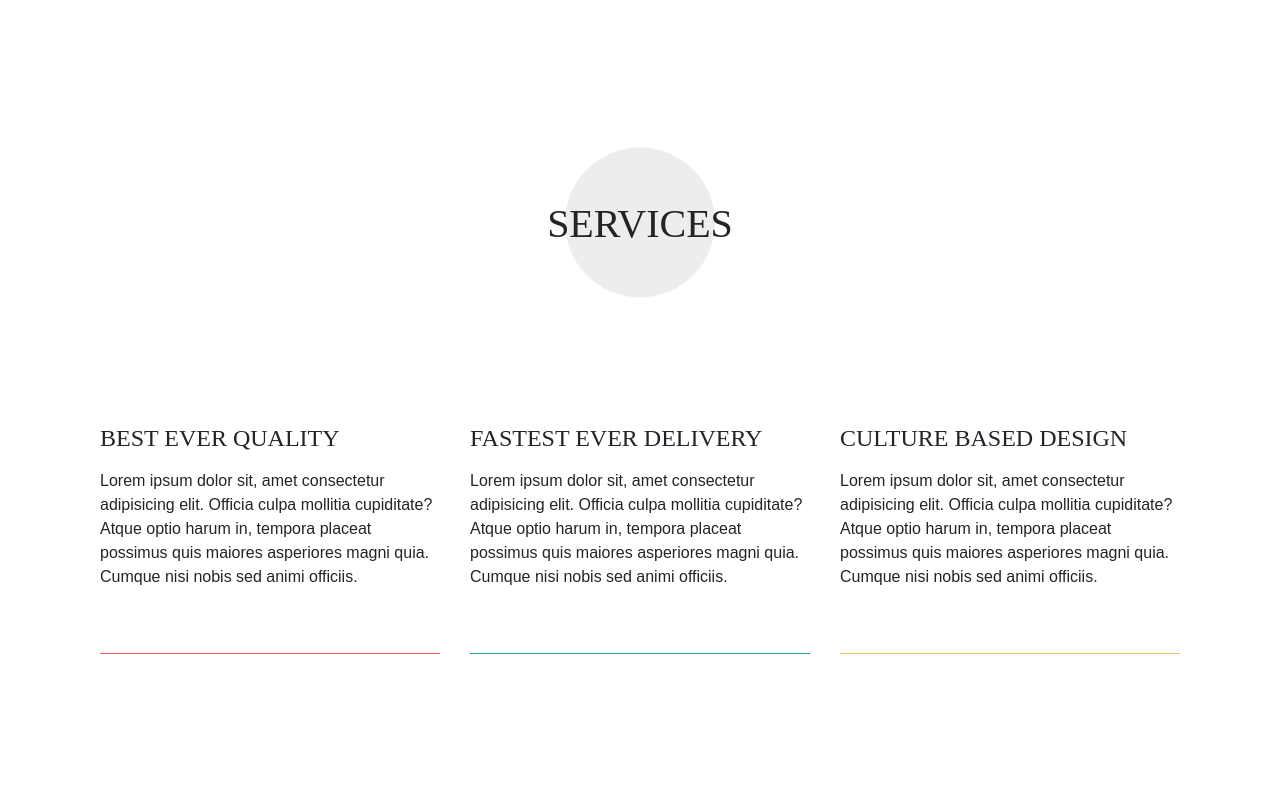
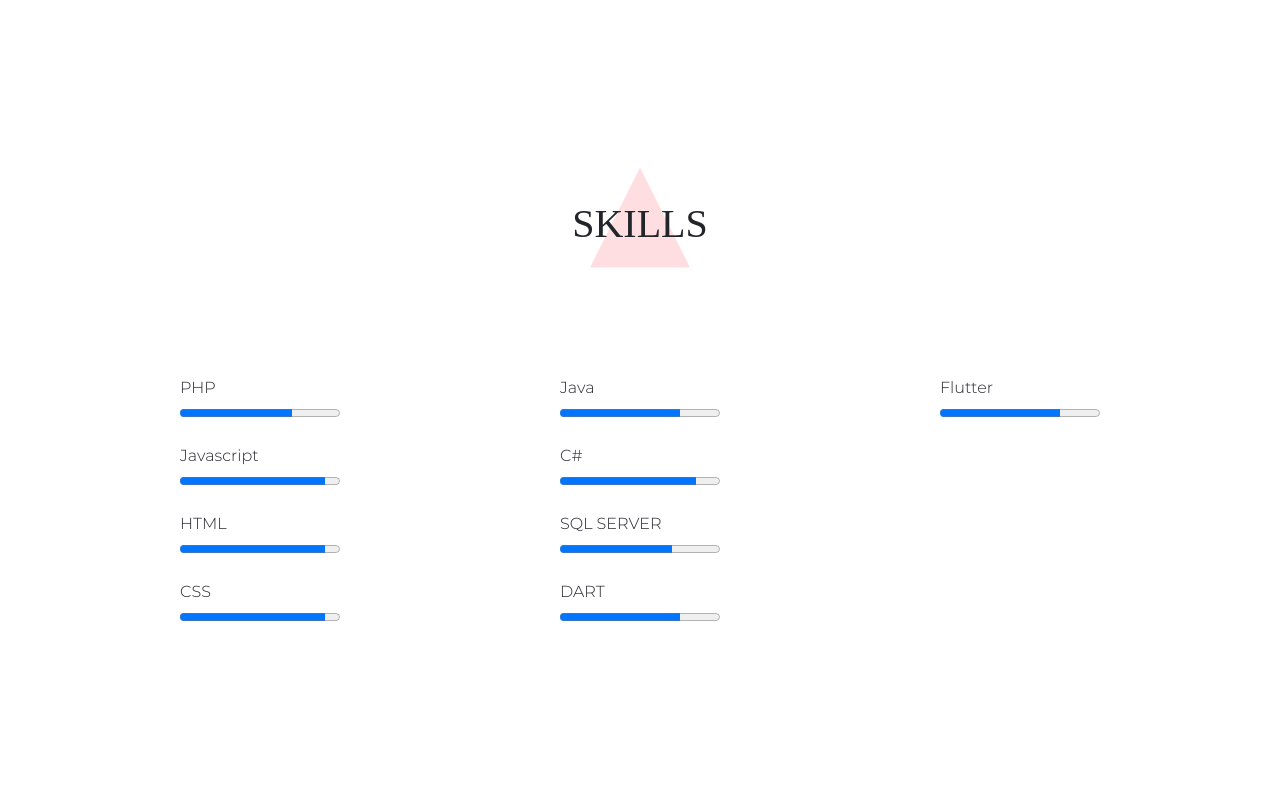
Before and after one commit to gobielJonathan/gobielJonathan.github.io, a Next.js app: page / in a window 1280 px wide. Shown: the part 680-1480 px from the top of the page. Built offline with nearby package versions, Linux system fonts and the light colour scheme; some icons are missing; a web font is replaced by a local one.

Commit message:
add skills

```diff
--- a/components/dot/index.jsx
+++ b/components/dot/index.jsx
@@ -3,7 +3,7 @@ import { useEffect, useState } from "react";
 import { isMediumDevice } from "../../utils/screen";
 import styles from "./index.module.css";
 
-const PAGES = ["intro", "service", "port", "work-process", "exp",'contact'];
+const PAGES = ["intro","skills", "service", "port", "work-process", "exp",'contact'];
 
 let active = 0;
 
@@ -12,8 +12,9 @@ export default function Dot() {
 
   useEffect(() => {
     const activePage = window.location.hash.slice(1)
+    const idx = PAGES.findIndex(d => d == activePage.toLowerCase())
     setActiveIdx(
-      PAGES.findIndex(d => d == activePage.toLowerCase())
+      idx < 0 ? 0 : idx
     )
     if(isMediumDevice()){
       window.onmousewheel = function (event) {
--- /dev/null
+++ b/components/skills/index.jsx
@@ -0,0 +1,71 @@
+import styles from "./index.module.css";
+import classnames from "classnames";
+
+export default function Skills() {
+  return (
+    <section className="section-content">
+      <div
+        className={styles['skills-header']}
+        id="skills"
+        style={{ paddingTop: "5rem" }}
+      >
+        <h1 className={classnames("font-bold", styles["skills-title"])}>
+          SKILLS
+        </h1>
+      </div>
+
+      <section
+        className={classnames("container")}
+        style={{ marginTop: "8rem" }}
+      >
+        <div className="row">
+          <div className="col-sm-12 col-md-4 d-flex flex-column align-items-center">
+            <div className={styles['skills']}>
+              <p className="mb-1 font-light">PHP</p>
+              <progress min="0" max="100" value="70" />
+            </div>
+
+            <div className={styles['skills']}>
+              <p className="mb-1 font-light">Javascript</p>
+              <progress min="0" max="100" value="91" />
+            </div>
+
+            <div className={styles['skills']}>
+              <p className="mb-1 font-light">HTML</p>
+              <progress min="0" max="100" value="91" />
+            </div>
+
+            <div className={styles['skills']}>
+              <p className="mb-1 font-light">CSS</p>
+              <progress min="0" max="100" value="91" />
+            </div>
+          </div>
+          <div className="col-sm-12 col-md-4 d-flex flex-column align-items-center">
+            <div className={styles['skills']}>
+              <p className="mb-1 font-light">Java</p>
+              <progress min="0" max="100" value="75" />
+            </div>
+            <div className={styles['skills']}>
+              <p className="mb-1 font-light">C#</p>
+              <progress min="0" max="100" value="85" />
+            </div>
+            <div className={styles['skills']}>
+              <p className="mb-1 font-light">SQL SERVER</p>
+              <progress min="0" max="100" value="70" />
+            </div>
+            <div className={styles['skills']}>
+              <p className="mb-1 font-light">DART</p>
+              <progress min="0" max="100" value="75" />
+            </div>
+          </div>
+          <div className="col-sm-12 col-md-4 d-flex flex-column align-items-center">
+            <div className={styles['skills']}>
+              <p className="mb-1 font-light">Flutter</p>
+              <progress min="0" max="100" value="75" />
+            </div>
+          </div>
+        </div>
+      </section>
+    </section>
+  );
+}
--- /dev/null
+++ b/components/skills/index.module.css
@@ -0,0 +1,23 @@
+.skills-header{
+    position: relative;
+}
+
+.skills-header::before{
+    content: '';
+    position: absolute;
+    left: 50%;
+    transform: translate(-50%, -55%);
+    height: 150px;
+    z-index: -1;
+    border-left: 50px solid transparent;
+    border-right: 50px solid transparent;
+    border-bottom: 100px solid rgba(252, 89, 106,.2);
+}
+
+.skills-title{
+    text-align: center;
+}
+
+.skills{
+    margin-bottom: 1rem;
+}
--- a/pages/app.css
+++ b/pages/app.css
@@ -23,6 +23,10 @@
     src: url('/assets/fonts/Montserrat/Montserrat-Light.ttf');
 }
 
+:root{
+    --grey : rgba(174, 158, 159, .2);
+    --pink : rgba(252, 89, 106, .2);
+}
 html {
     scroll-behavior: smooth;
 }
--- a/pages/index.jsx
+++ b/pages/index.jsx
@@ -5,11 +5,13 @@ import Portfolio from '../components/portfolio'
 import Service from '../components/service'
 import WorkProcess from '../components/work-process'
 import Layout from '../components/layout'
+import Skills from '../components/skills'
 
 export default function Index() {
   return (
     <Layout title="My Profile">
       <Intro />
+      <Skills />
       <Service />
       <Portfolio />
       <WorkProcess />
```
